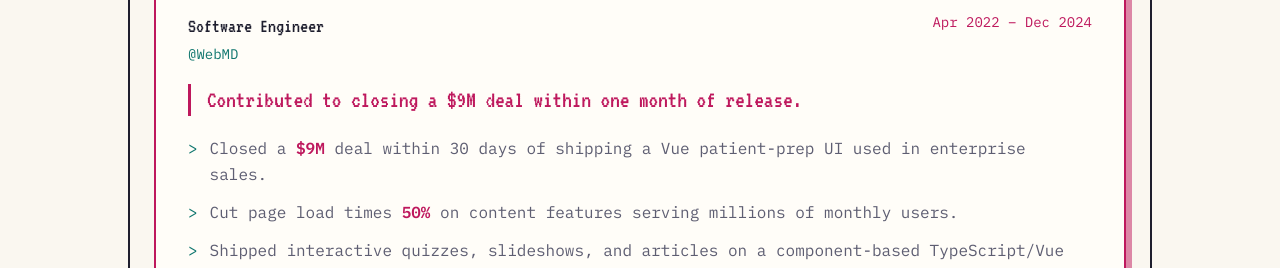
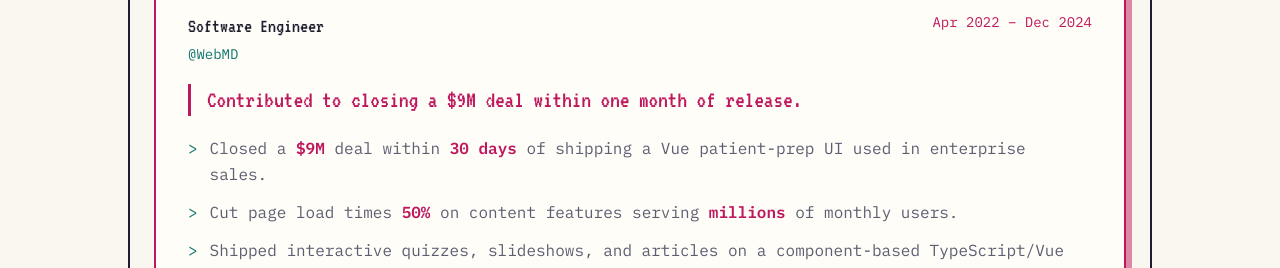
Before and after one commit to rohany395/rohan-on-web, a Next.js app: page / in a window 1280 px wide. Shown: the part 1280-1548 px from the top of the page. Built offline with nearby package versions, Linux system fonts and the light colour scheme.

Commit message:
Expand experience metric highlighting patterns.
Bold additional impact phrases like 30 days and Millions, using a stable non-global test to avoid regex state bugs.

Co-authored-by: Cursor <cursoragent@cursor.com>

```diff
--- a/src/components/sections/ExperienceSection.tsx
+++ b/src/components/sections/ExperienceSection.tsx
@@ -5,9 +5,12 @@ import { PageSection } from "@/components/ui/PageSection";
 import { SectionHeading } from "@/components/ui/SectionHeading";
 
 function highlightMetrics(text: string) {
-  const parts = text.split(/(\$[\d.]+[MBK]?|\d+%|\d+\+)/g);
+  const metricPattern =
+    /(\$[\d.]+[MBK]?|\d+%|\d+\+|\d+ days?|Millions)/gi;
+  const isMetric = /^\$[\d.]+[MBK]?$|^\d+%$|^\d+\+$|^\d+ days?$|^Millions$/i;
+  const parts = text.split(metricPattern);
   return parts.map((part, i) =>
-    /(\$[\d.]+[MBK]?|\d+%|\d+\+)/.test(part) ? (
+    isMetric.test(part) ? (
       <strong key={i} className="font-semibold text-accent-secondary">
         {part}
       </strong>
```
